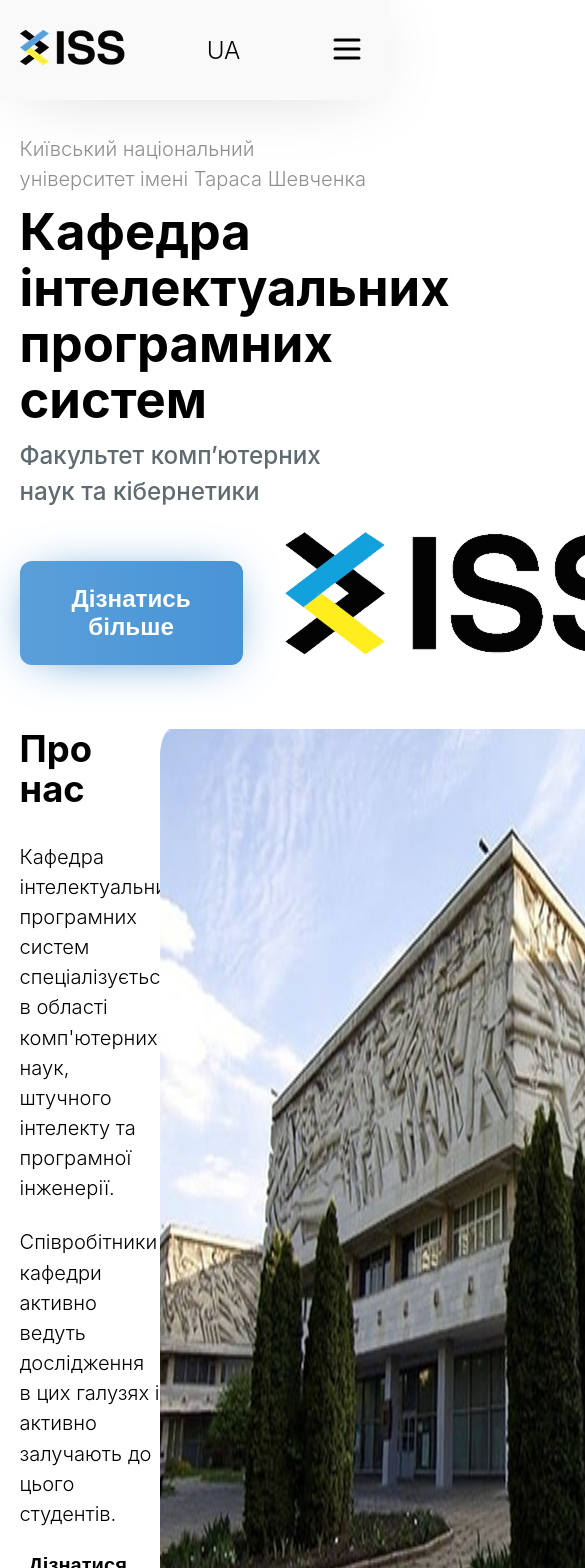
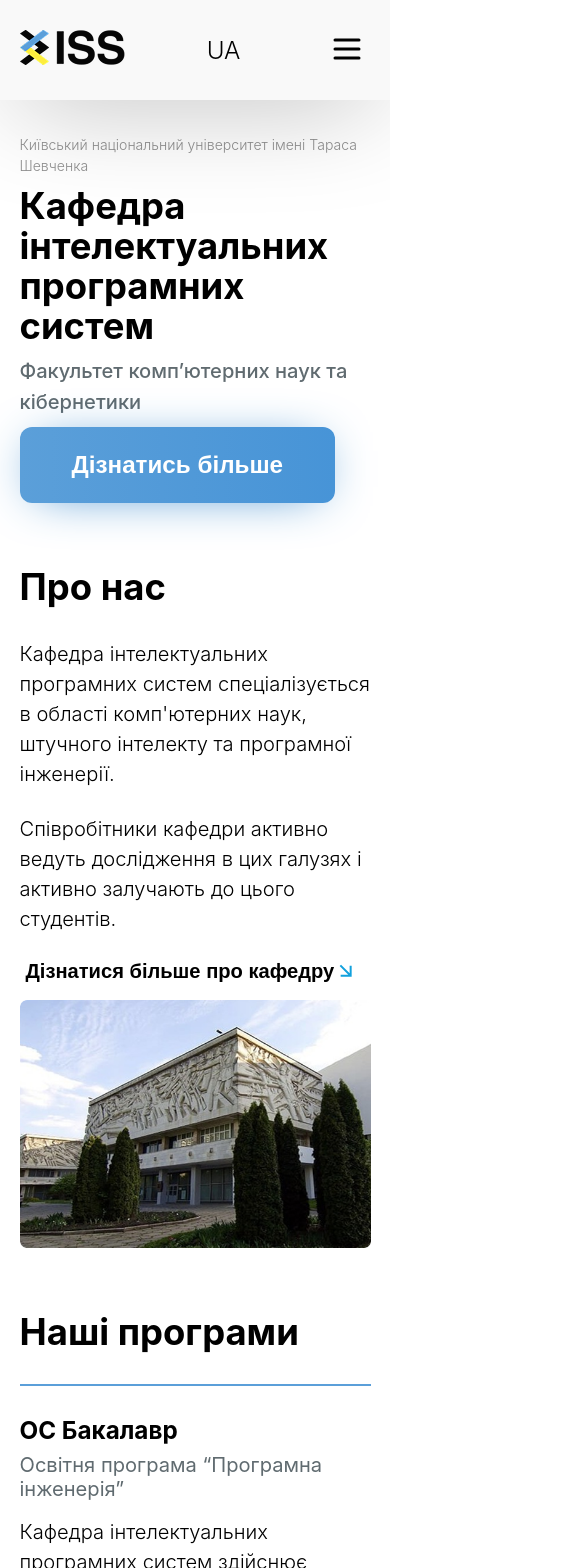
Before and after one commit to LonelyTrouvere/cathedra-web, an Angular app: page / in a window 390 px wide. Shown: the top 1568 px of the page, 585 px wide, since content can reach past the window. Built offline with nearby package versions, Linux system fonts and the light colour scheme.

Commit message:
refactor: adaptable home page

```diff
--- a/src/app/app.scss
+++ b/src/app/app.scss
@@ -8,4 +8,5 @@
 .route {
   padding-left: var(--app-padding);
   padding-right: var(--app-padding);
+  box-sizing: border-box;
 }
--- a/src/app/core/components/link/link.scss
+++ b/src/app/core/components/link/link.scss
@@ -4,6 +4,7 @@
   align-items: center;
   background: none;
   border: none;
+  text-align: left;
 
   &__text {
     font-size: var(--text-md-size);
--- a/src/app/core/components/navbar/navbar.scss
+++ b/src/app/core/components/navbar/navbar.scss
@@ -130,6 +130,8 @@
 
 @media screen and (max-width: 576px) {
   .navbar {
+    box-shadow: 0 10px 110px -18px rgba(0, 0, 0, 0.35);
+
     &__items-wrapper {
       display: none;
     }
--- a/src/app/home-page/home-page.scss
+++ b/src/app/home-page/home-page.scss
@@ -126,3 +126,62 @@
     }
   }
 }
+
+@media screen and (max-width: 1024px) {
+  .home-page {
+    &__about {
+      flex-direction: column;
+      gap: 16px;
+      justify-content: start;
+      text-align: left;
+
+      &__text {
+        max-width: 100%;
+      }
+    }
+  }
+}
+
+@media screen and (max-width: 576px) {
+  .home-page {
+    &__main {
+      &__headers {
+        h1 {
+          font-size: var(--text-2xl-size);
+        }
+
+        h4 {
+          font-size: var(--text-sm-size);
+        }
+
+        h3 {
+          font-size: var(--text-md-size);
+        }
+      }
+
+      &__more {
+        img {
+          display: none;
+        }
+      }
+    }
+
+    &__about {
+      flex-direction: column;
+      justify-content: start;
+      text-align: left;
+      gap: 16px;
+
+      &__text {
+        max-width: 100%;
+      }
+    }
+
+    &__programs {
+      &__program {
+        flex-direction: column;
+        gap: 16px;
+      }
+    }
+  }
+}
```
